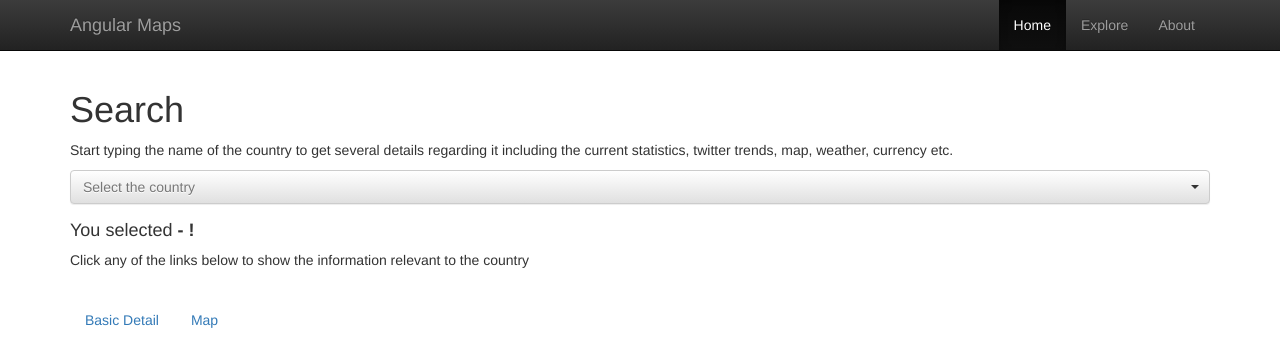
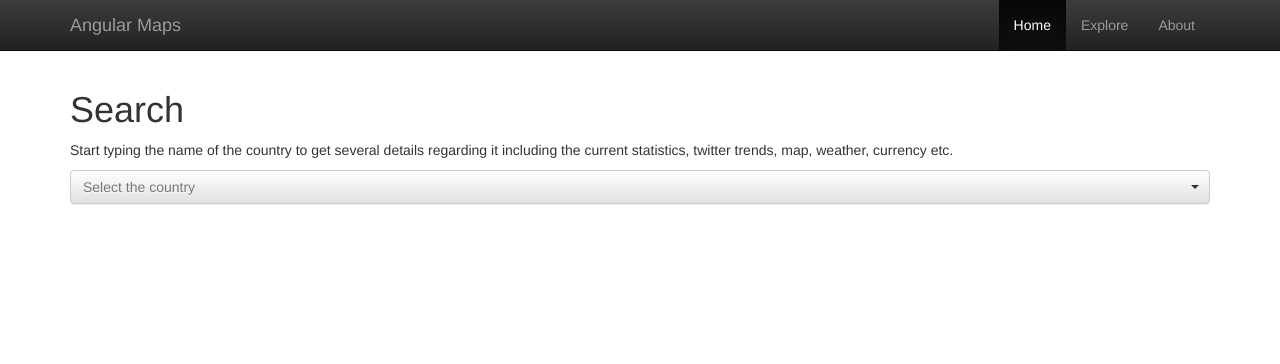
Before and after one commit to kamranahmedse/ng-atlas, a plain HTML site: page index.html in a window 1280 px wide. Drawn offline with Linux system fonts and the light colour scheme; some packages are replaced by stand-ins of ours.

Commit message:
Fix direct link access issue

```diff
--- a/views/home.html
+++ b/views/home.html
@@ -11,7 +11,7 @@
     </ui-select-choices>
 </ui-select>
 
-<div class="search-results top17">
+<div class="search-results top17" ng-show="homeCtrl.search.selected.name">
 	<h4>You selected <strong>{{ homeCtrl.search.selected.name || '-	' }}!</strong></h4>
 
 	<p>Click any of the links below to show the information relevant to the country</p><br>
```
